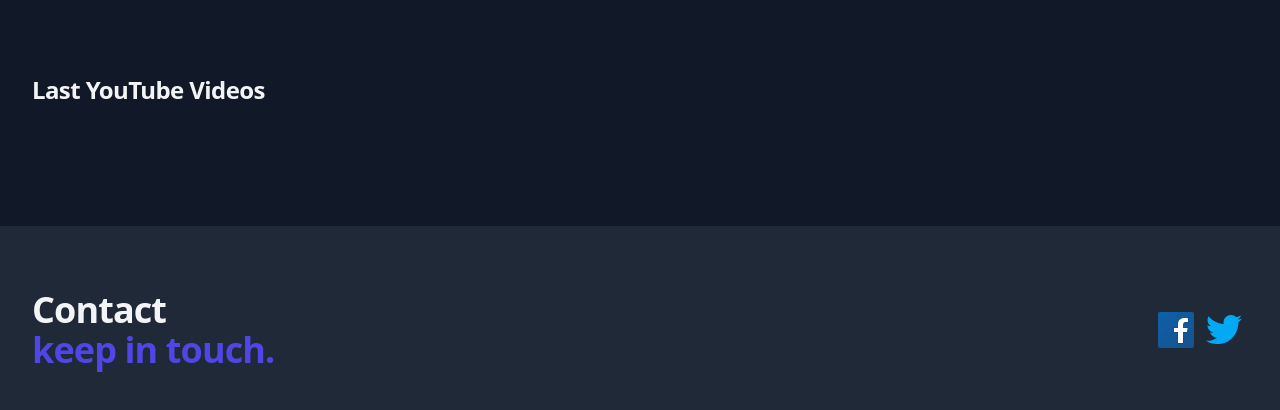
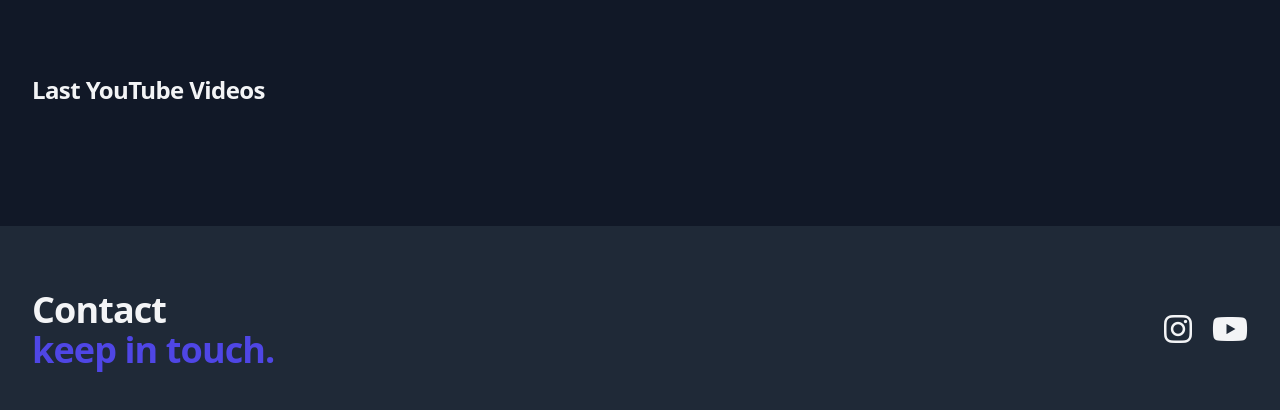
Before and after one commit to dloyo04/landing-dloyo, a website: page src/index.html in a window 1280 px wide. Shown: the part 462-872 px from the top of the page. Drawn offline with nearby package versions, Linux system fonts and the light colour scheme; no server answers.

Commit message:
iconos y enlaces a redes sociales modificado

```diff
--- a/src/index.html
+++ b/src/index.html
@@ -5,6 +5,7 @@
   <meta name="viewport" content="width=device-width, initial-scale=1.0">
   <script src="./assets/main.js"></script>
   <script src="https://cdn.tailwindcss.com"></script>
+  <script src="https://kit.fontawesome.com/66a5a10bed.js" crossorigin="anonymous"></script>
 </head>
 <body class="bg-gray-900 text-gray-100">
   <div class="relative bg-gray-900 overflow-hidden">
@@ -40,9 +41,8 @@
               <span class="block xl:inline">Daniel Loyo</span>
               <span class="block text-indigo-600 xl:inline">@Dloyo</span>
             </h1>
-            <p
-              class="mt-3 text-base text-gray-200 sm:mt-5 sm:text-lg sm:max-w-xl sm:mx-auto md:mt-5 md:text-xl lg:mx-0">
-              CardShuffler-Drummer-WebDeveloper-Christian. </br> Venezuelan-20Years 🥁🃏🧑‍💻
+            <p class="mt-3 text-base text-gray-200 sm:mt-5 sm:text-lg sm:max-w-xl sm:mx-auto md:mt-5 md:text-xl lg:mx-0">
+              CardShuffler-Drummer-WebDeveloper-Christian. <br> Venezuelan-20Years 🥁🃏🧑‍💻
             </p>
           </div>
         </main>
@@ -68,35 +68,16 @@
         <span class="block text-indigo-600">keep in touch.</span>
       </h2>
       <div class="mt-8 flex lg:mt-0 lg:flex-shrink-0">
-          <svg xmlns="http://www.w3.org/2000/svg" x="0px" y="0px" width="48" height="48" viewBox="0 0 48 48"
-            style=" fill:#000000;">
-            <linearGradient id="awSgIinfw5_FS5MLHI~A9a_yGcWL8copNNQ_gr1" x1="6.228" x2="42.077" y1="4.896" y2="43.432"
-              gradientUnits="userSpaceOnUse">
-              <stop offset="0" stop-color="#0d61a9"></stop>
-              <stop offset="1" stop-color="#16528c"></stop>
-            </linearGradient>
-            <path fill="url(#awSgIinfw5_FS5MLHI~A9a_yGcWL8copNNQ_gr1)"
-              d="M42,40c0,1.105-0.895,2-2,2H8c-1.105,0-2-0.895-2-2V8c0-1.105,0.895-2,2-2h32	c1.105,0,2,0.895,2,2V40z">
-            </path>
-            <path
-              d="M25,38V27h-4v-6h4v-2.138c0-5.042,2.666-7.818,7.505-7.818c1.995,0,3.077,0.14,3.598,0.208	l0.858,0.111L37,12.224L37,17h-3.635C32.237,17,32,18.378,32,19.535V21h4.723l-0.928,6H32v11H25z"
-              opacity=".05"></path>
-            <path
-              d="M25.5,37.5v-11h-4v-5h4v-2.638c0-4.788,2.422-7.318,7.005-7.318c1.971,0,3.03,0.138,3.54,0.204	l0.436,0.057l0.02,0.442V16.5h-3.135c-1.623,0-1.865,1.901-1.865,3.035V21.5h4.64l-0.773,5H31.5v11H25.5z"
-              opacity=".07"></path>
-            <path fill="#fff"
-              d="M33.365,16H36v-3.754c-0.492-0.064-1.531-0.203-3.495-0.203c-4.101,0-6.505,2.08-6.505,6.819V22h-4v4	h4v11h5V26h3.938l0.618-4H31v-2.465C31,17.661,31.612,16,33.365,16z">
-            </path>
-          </svg>
-          <svg xmlns="http://www.w3.org/2000/svg" x="0px" y="0px" width="48" height="48" viewBox="0 0 48 48"
-            style=" fill:#000000;">
-            <path fill="#03A9F4"
-              d="M42,12.429c-1.323,0.586-2.746,0.977-4.247,1.162c1.526-0.906,2.7-2.351,3.251-4.058c-1.428,0.837-3.01,1.452-4.693,1.776C34.967,9.884,33.05,9,30.926,9c-4.08,0-7.387,3.278-7.387,7.32c0,0.572,0.067,1.129,0.193,1.67c-6.138-0.308-11.582-3.226-15.224-7.654c-0.64,1.082-1,2.349-1,3.686c0,2.541,1.301,4.778,3.285,6.096c-1.211-0.037-2.351-0.374-3.349-0.914c0,0.022,0,0.055,0,0.086c0,3.551,2.547,6.508,5.923,7.181c-0.617,0.169-1.269,0.263-1.941,0.263c-0.477,0-0.942-0.054-1.392-0.135c0.94,2.902,3.667,5.023,6.898,5.086c-2.528,1.96-5.712,3.134-9.174,3.134c-0.598,0-1.183-0.034-1.761-0.104C9.268,36.786,13.152,38,17.321,38c13.585,0,21.017-11.156,21.017-20.834c0-0.317-0.01-0.633-0.025-0.945C39.763,15.197,41.013,13.905,42,12.429">
-            </path>
-          </svg>
-        </div>
+        <!-- Instagram -->
+        <a href="https://www.instagram.com/_dloyo" class="ml-5 text-gray-100 hover:text-indigo-600">
+          <i class="fab fa-instagram fa-2x"></i>
+        </a>
+        <!-- YouTube -->
+        <a href="https://www.youtube.com/channel/UC9OU618E3WXF80OCxcKSuOw" class="ml-5 text-gray-100 hover:text-indigo-600">
+          <i class="fab fa-youtube fa-2x"></i>
+        </a>
       </div>
     </div>
-  </body>
-
-  </html>
+  </div>
+</body>
+</html>
```
